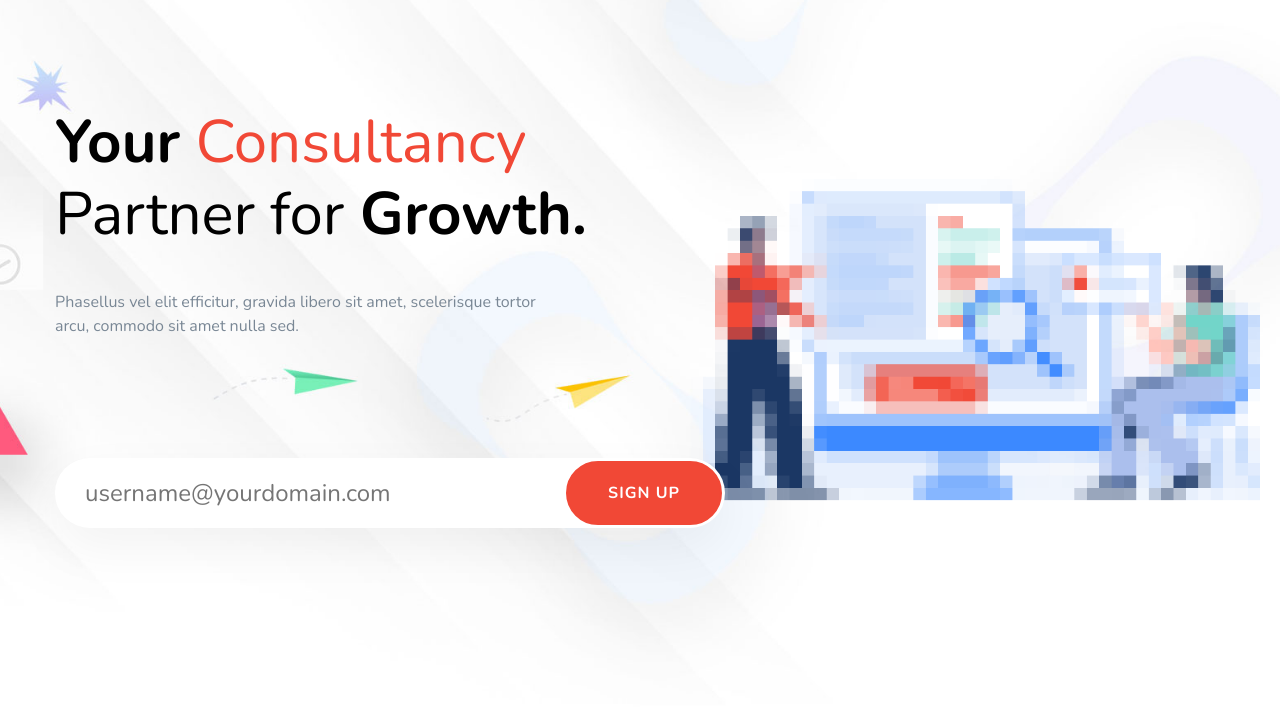
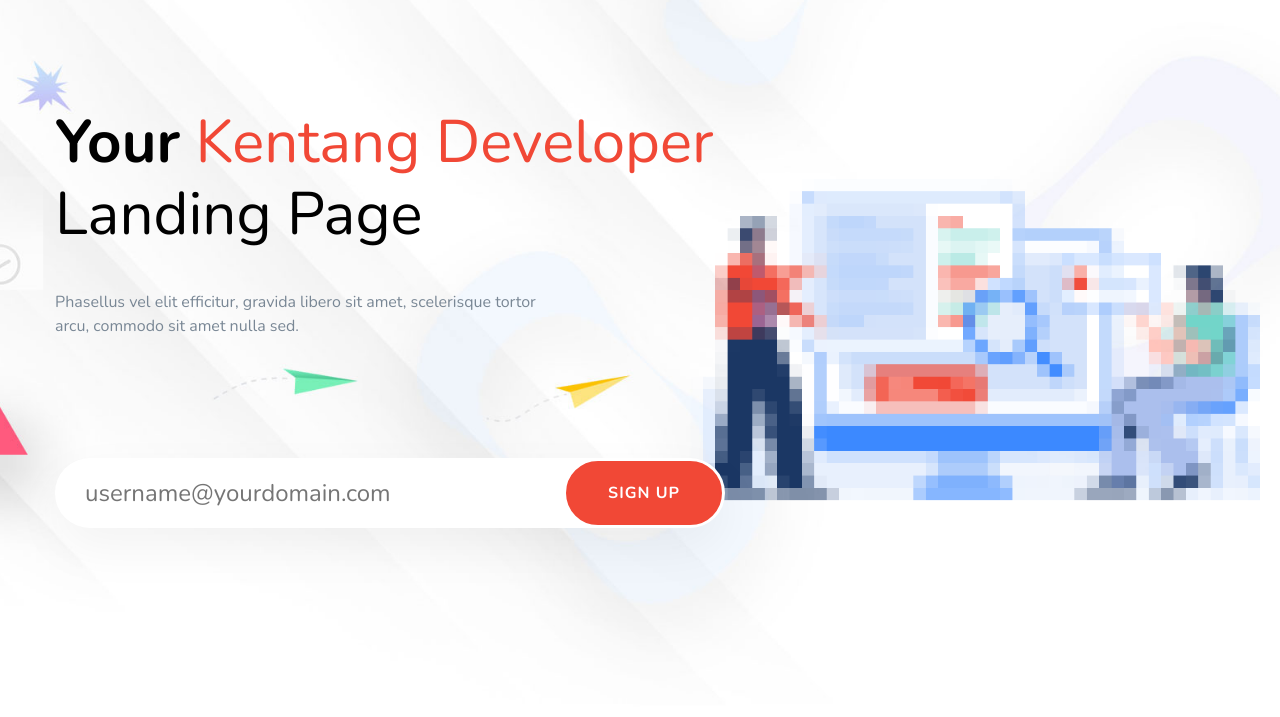
Before and after one commit to kentang-developer/landing-page, a plain HTML site: page index.html in a window 1280 px wide. Shown: the part 83-800 px from the top of the page. Drawn offline with nearby package versions, Linux system fonts and the light colour scheme; files whose address does not match are found by name.

Commit message:
update title

```diff
--- a/index.html
+++ b/index.html
@@ -120,7 +120,7 @@
                 <div class="row">
                     <div class="col-lg-7">
                         <div class="header-hero-content">
-                            <h1 class="hero-title wow fadeInUp" data-wow-duration="1s" data-wow-delay="0.2s"><b>Your</b> <span>Consultancy</span> Partner for <b>Growth.</b></h1>
+                            <h1 class="hero-title wow fadeInUp" data-wow-duration="1s" data-wow-delay="0.2s"><b>Your</b> <span>Kentang Developer</span> Landing Page </h1>
                             <p class="text wow fadeInUp" data-wow-duration="1s" data-wow-delay="0.5s">Phasellus vel elit efficitur, gravida libero sit amet, scelerisque  tortor arcu, commodo sit amet nulla sed.</p>
                             <div class="header-singup wow fadeInUp" data-wow-duration="1s" data-wow-delay="0.8s">
                                 <input type="text" placeholder="username@yourdomain.com">
```
